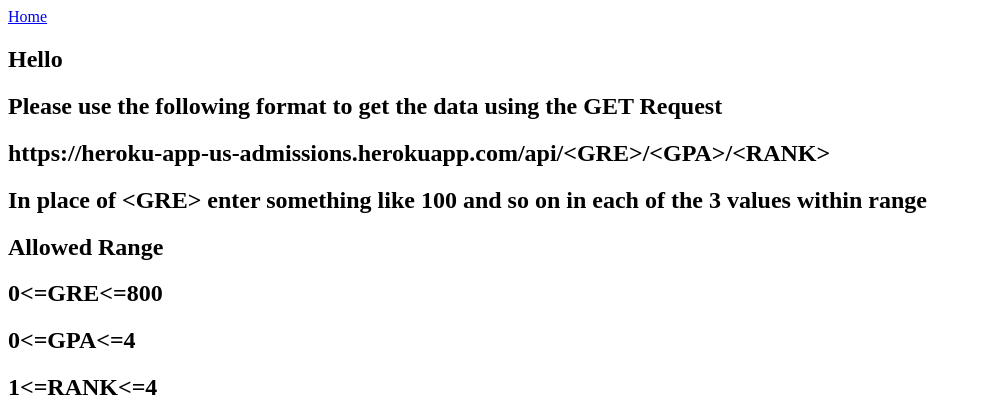
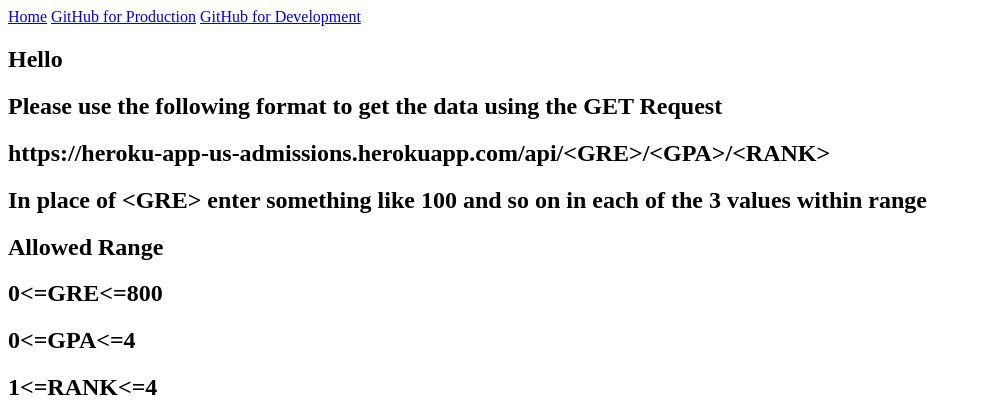
Before and after one commit to CyberCrack/heroku-app, a Flask app: page / in a window 1280 px wide. Shown: the top 420 px of the page, without its empty margins (0-982 px from the left). Run offline with Flask 2, Linux system fonts and the light colour scheme; parts of the project's set-up code (start-up, migrations or seed data) failed here and were passed over.

Commit message:
Adding GitHub Links.

```diff
--- a/templates/home.html
+++ b/templates/home.html
@@ -1,6 +1,9 @@
 <html>
 <body>
 <a href="https://heroku-app-us-admissions.herokuapp.com/">Home</a>
+<a href="https://github.com/CyberCrack/heroku-app">GitHub for Production</a>
+<a href="https://github.com/CyberCrack/TestAIng-DEV">GitHub for Development</a>
+<a href="https://linkedin.com/in/mayank-anuragi"><h1 style="color:white;float: right;font-size: 300%">I am not a front-end dev ;)</h1></a>
 <h2>Hello</h2>
 <h2> Please use the following format to get the data using the GET Request</h2>
 <h2> https://heroku-app-us-admissions.herokuapp.com/api/&lt;GRE&gt;/&lt;GPA&gt;/&lt;RANK&gt; </h2>
```
